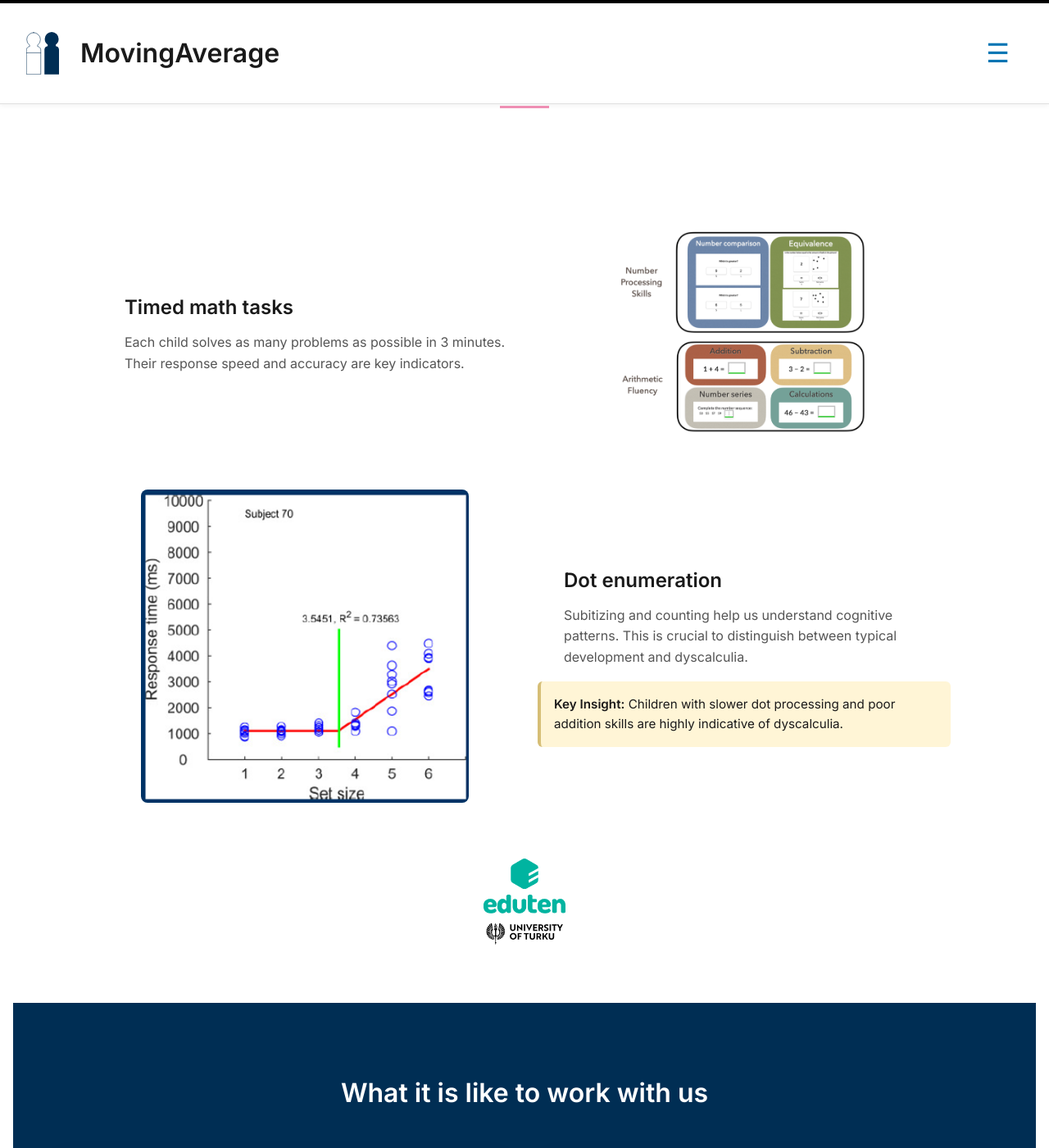
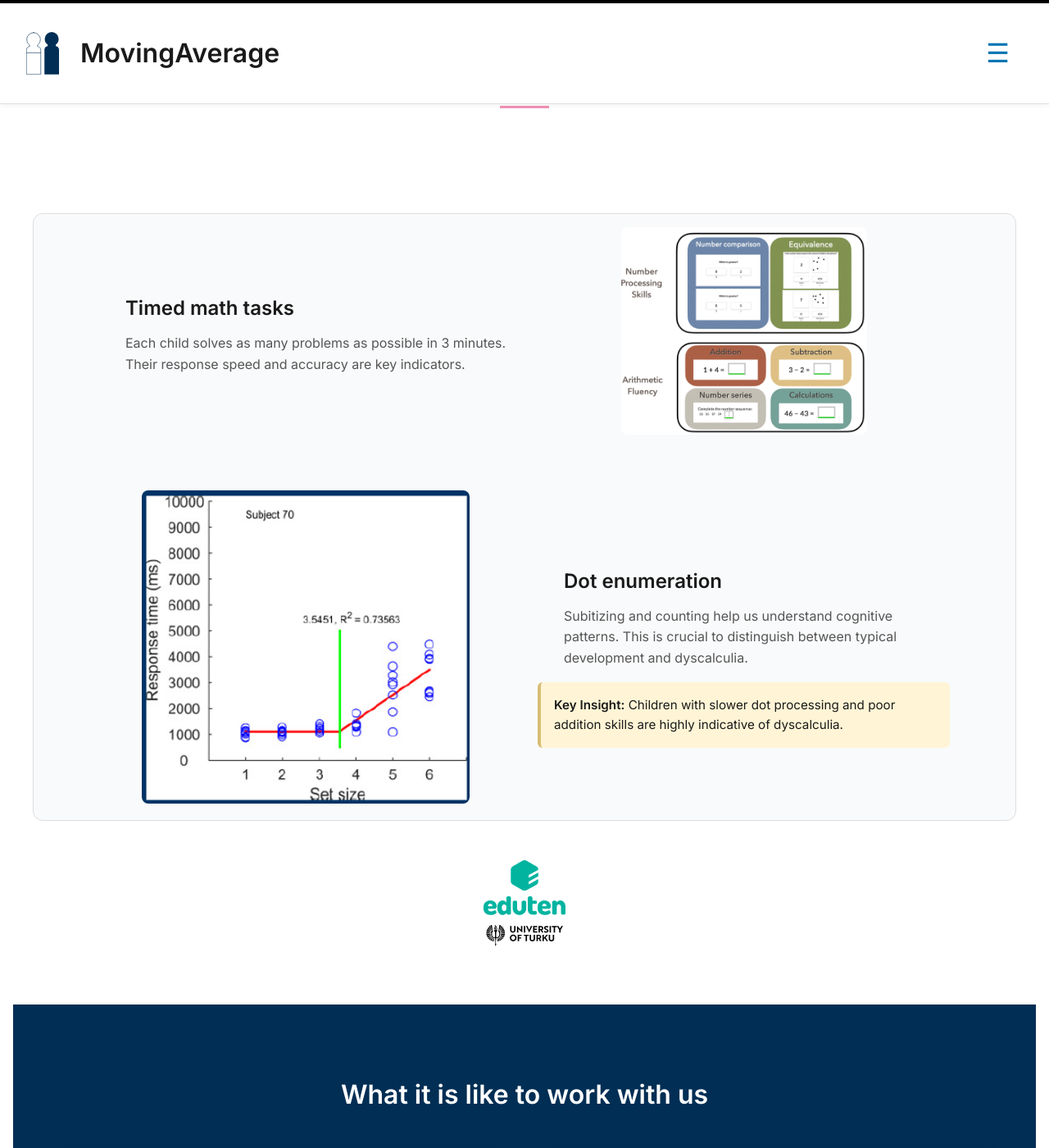
Before and after one commit to moving-average/moving-average.github.io, a Jekyll site: the page built from usecase1.markdown, in a window 1280 px wide and 1400 px high, scrolled down 696 px. Shown: the whole window at 82% size. Built offline with Jekyll 4.4.1, drawn with Linux system fonts in a browser that asks for light colours.

Commit message:
update style.css

```diff
--- a/assets/style.css
+++ b/assets/style.css
@@ -436,12 +436,16 @@ footer a:hover {
 
 .double-info-section {
   display: flex;
+  background-color: #f9fafb;
+  border: 1px solid #ddd;
+  border-radius: 12px;
   flex-direction: column;
   gap: 4rem;
   padding: 1rem 5rem;
   max-width: 1200px;
   margin: 1rem auto;
   box-sizing: border-box;
+  transition: box-shadow 0.2s ease;
 }
 
 .info-row {
```
